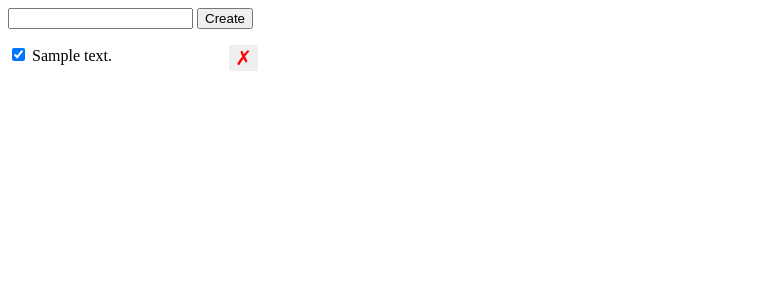
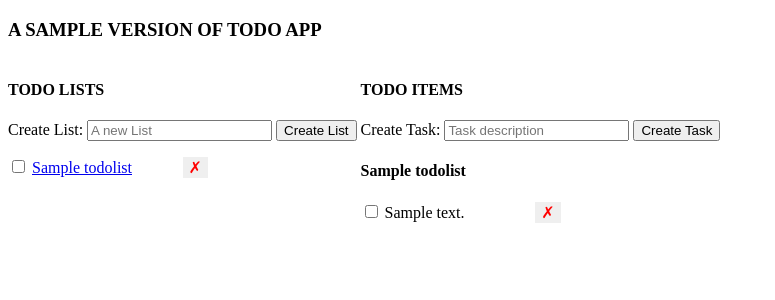
Before and after one commit to dennismutia/TodoApp, a Flask app: page /lists/1 in a window 1280 px wide. Shown: the top 300 px of the page, without its empty margins (0-775 px from the left). Run offline with Flask 2, Linux system fonts and the light colour scheme; tables that the repository leaves empty hold one stand-in row (values such as "Sample post").

Commit message:
feat: complete model for todos and todolists

```diff
--- a/app.py
+++ b/app.py
@@ -7,83 +7,194 @@ app = Flask(__name__)
 app.config['SQLALCHEMY_DATABASE_URI'] = 'postgresql://postgres@localhost:5432/todoapp'
 app.config['SQLALCHEMY_TRACK_MODIFICATIONS'] = False
 db = SQLAlchemy(app)
+
 migrate = Migrate(app, db)
 
 class Todo(db.Model):
-  __tablename__ = 'todos'
-  id = db.Column(db.Integer, primary_key=True)
-  description = db.Column(db.String(), nullable=False)
-  completed = db.Column(db.Boolean, nullable=False, default=False)
-  list_id = db.Column(db.Integer, db.ForeignKey('todolists.id'), nullable=False)
+    __tablename__ = "todos"
+    id = db.Column(db.Integer, primary_key=True)
+    description = db.Column(db.String(), nullable=False)
+    complete = db.Column(db.Boolean, nullable=False, default=False)
+    list_id = db.Column(db.Integer, db.ForeignKey(
+        'todolists.id'), nullable=False)
 
-  def __repr__(self):
-    return f'<Todo {self.id} {self.description}>'
-
-class ToDoList(db.Model):
-  __tablename__ = 'todolists'
-  id = db.Column(db.Integer, primary_key=True)
-  name = db.Column(db.String(), nullable=False)
-  todos = db.relationship('Todo', backref='list', lazy=True)
+    def __repr__(self):
+        return f'<Todo ID: {self.id}, description: {self.description}, complete: {self.complete}>'
 
 
+class TodoList(db.Model):
+    __tablename__ = "todolists"
+    id = db.Column(db.Integer, primary_key=True)
+    name = db.Column(db.String(), nullable=False)
+    todos = db.relationship('Todo', backref='list', lazy=True)
 
-@app.route('/todos/<todo_id>', methods=['DELETE'])
-def delete_todo(todo_id):
-  try:
-    Todo.query.filter_by(id=todo_id).delete()
-    db.session.commit()
-  except:
-    db.session.rollback()
-  finally:
-    db.session.close()
-  return jsonify({ 'success': True })
+    def __repr__(self):
+        return f'<TodoList ID: {self.id}, name: {self.name}, todos: {self.todos}>'
 
-# note: more conventionally, we would write a
-# POST endpoint to /todos for the create endpoint:
-# @app.route('/todos', method=['POST'])
+
 @app.route('/todos/create', methods=['POST'])
 def create_todo():
-  error = False
-  body = {}
-  try:
-    description = request.get_json()['description']
-    todo = Todo(description=description, completed=False)
-    db.session.add(todo)
-    db.session.commit()
-    body['id'] = todo.id
-    body['completed'] = todo.completed
-    body['description'] = todo.description
-  except:
-    error = True
-    db.session.rollback()
-    print(sys.exc_info())
-  finally:
-    db.session.close()
-  if error:
-    abort (400)
-  else:
-    return jsonify(body)
+    error = False
+    body = {}
+    try:
+        description = request.get_json()['description']
+        list_id = request.get_json()['list_id']
+        todo = Todo(description=description, complete=False, list_id=list_id)
+        db.session.add(todo)
+        db.session.commit()
+        body['id'] = todo.id
+        body['complete'] = todo.complete
+        body['description'] = todo.description
+    except():
+        db.session.rollback()
+        error = True
+        print(sys.exc_info())
+    finally:
+        db.session.close()
+    if error:
+        abort(500)
+    else:
+        return jsonify(body)
+
+@app.route('/todos/<todo_id>/set-complete', methods=['POST'])
+def update_todo(todo_id):
+    error = False
+    try:
+        complete = request.get_json()['complete']
+        todo = Todo.query.get(todo_id)
+        print('Todo: ', todo)
+        todo.complete = complete
+        db.session.commit()
+    except():
+        db.session.rollback()
+        error = True
+        print(sys.exc_info())
+    finally:
+        db.session.close()
+    if error:
+        abort(500)
+    else:
+        return redirect(url_for('index'))
+
+@app.route('/todos/<todo_id>/delete', methods=['DELETE'])
+def delete_todo(todo_id):
+    error = False
+    try:
+        #Todo.query.filter_by(id=todo_id).delete()
+        todo = Todo.query.get(todo_id)
+        db.session.delete(todo)
+        db.session.commit()
+    except():
+        db.session.rollback()
+        error = True
+    finally:
+        db.session.close()
+    if error:
+        abort(500)
+    else:
+        return jsonify({'success': True})
 
 @app.route('/todos/<todo_id>/set-completed', methods=['POST'])
 def set_completed_todo(todo_id):
-  try:
-    completed = request.get_json()['completed']
-    print('completed', completed)
-    todo = Todo.query.get(todo_id)
-    todo.completed = completed
-    db.session.commit()
-  except:
-    db.session.rollback()
-  finally:
-    db.session.close()
-  return redirect(url_for('index'))
+    error = False
+
+    try:
+        completed = request.get_json()['completed']
+
+        todo = Todo.query.get(todo_id)
+        todo.completed = completed
+
+        db.session.commit()
+    except:
+        db.session.rollback()
+
+        error = True
+    finally:
+        db.session.close()
+
+    if error:
+        abort(500)
+    else:
+        return '', 200
+
+@app.route('/')
+def index():
+    return redirect(url_for('get_list_todos', list_id=1))
 
 @app.route('/lists/<list_id>')
 def get_list_todos(list_id):
-  return render_template('index.html',
-    todos=Todo.query.filter_by(list_id=list_id).order_by('id')
-    .all())
+    lists = TodoList.query.all()
+    active_list = TodoList.query.get(list_id)
+    todos = Todo.query.filter_by(list_id=list_id).order_by('id').all()
 
-@app.route('/')
-def index():
-  return redirect(url_for('get_list_todos', list_id=1))
+    return render_template('index.html', todos=todos, lists=lists, active_list=active_list)
+
+@app.route('/lists/create', methods=['POST'])
+def create_list():
+    error = False
+    body = {}
+    try:
+        name = request.get_json()['name']
+        todolist = TodoList(name=name)
+        db.session.add(todolist)
+        db.session.commit()
+        body['id'] = todolist.id
+        body['name'] = todolist.name
+    except():
+        db.session.rollback()
+        error = True
+        print(sys.exc_info)
+    finally:
+        db.session.close()
+    if error:
+        abort(500)
+    else:
+        return jsonify(body)
+
+@app.route('/lists/<list_id>/delete', methods=['DELETE'])
+def delete_list(list_id):
+    error = False
+    try:
+        list = TodoList.query.get(list_id)
+        for todo in list.todos:
+            db.session.delete(todo)
+
+        db.session.delete(list)
+        db.session.commit()
+    except():
+        db.session.rollback()
+        error = True
+    finally:
+        db.session.close()
+    if error:
+        abort(500)
+    else:
+        return jsonify({'success': True})
+
+
+@app.route('/lists/<list_id>/set-completed', methods=['POST'])
+def set_completed_list(list_id):
+    error = False
+
+    try:
+        list = TodoList.query.get(list_id)
+
+        for todo in list.todos:
+            todo.completed = True
+
+        db.session.commit()
+    except:
+        db.session.rollback()
+
+        error = True
+    finally:
+        db.session.close()
+
+    if error:
+        abort(500)
+    else:
+        return '', 200
+
+
+if __name__ == '__main__':
+    app.run(debug=True)
--- a/templates/index.html
+++ b/templates/index.html
@@ -1,5 +1,7 @@
-<html>
+<!DOCTYPE html>
+<html lang="en">
   <head>
+    <meta http-equiv="refresh" content="60">
     <title>Todo App</title>
     <style>
       .hidden {
@@ -7,9 +9,8 @@
       }
       ul {
         list-style: none;
-        padding: 0;
-        margin: 0;
-        width: 250px;
+        padding-left: 0;
+        width: 200px;
       }
       li {
         clear: both;
@@ -21,46 +22,103 @@
         color: red;
         float: right;
         cursor: pointer;
-        font-size: 20px;
+        font-size: 16px;
+      }
+      .lists-wrapper, .todos-wrapper {
+        display: inline-block;
+        vertical-align: top;
       }
     </style>
   </head>
   <body>
-    <form id="form" method="post" action="/todos/create">
-      <input type="text" id="description" name="description" />
-      <input type="submit" value="Create" />
+    <h3>A SAMPLE VERSION OF TODO APP</h3>
+    <div class="lists-wrapper">
+        <h4>TODO LISTS</h4>
+        <form action="/lists/create" method="POST" id="list-form">
+          <label for="todolist">Create List:</label>
+          <input type="text" name="todolist" id="todolist-input" placeholder="A new List" data-id="{{ active_list.id }}"/>
+          <button type="submit">Create List</button>
         </form>
-    <div id="error" class="hidden">Something went wrong!</div>
+      <ul id="lists">
+        {% for list in lists %}
+        <li>
+          <input type="checkbox" data-id="{{ list.id }}" class="list-check-completed">
+          <a href="/lists/{{ list.id }}">{{ list.name }}</a>
+          <button class="delete-list" data-id="{{ list.id }}">&cross;</button>
+        </li>
+    {% endfor %}
+      </ul>
+    </div>
+
+    <div class="todos-wrapper">
+      <h4>TODO ITEMS</h4>
+      <form action="/todos/create" method="POST" id="todo-form">
+        <input id="list_id" type="hidden" value="{{ active_list.id }}">
+        <label for="description">Create Task:</label>
+        <input id="description" type="text" name="description" placeholder="Task description"  />
+        <button type="submit">Create Task</button>
+      </form>
+      <div id="error" class="hidden">
+        An error occurred, please try again.
+      </div>
+        <h4>{{ active_list.name }}</h4>
         <ul id="todos">
           {% for todo in todos %}
           <li>
-        <input class="check-completed" data-id="{{ todo.id }}" type="checkbox" {% if todo.completed %} checked {% endif %} />
+            <input data-id="{{ todo.id }}" class="todo-check-completed" type="checkbox" name="complete" id="complete" {% if todo.completed %} checked {%endif%} />
             {{ todo.description }}
-        <button class="delete-button" data-id="{{ todo.id }}">&cross;</button>
+            <button class="delete-todo" data-id="{{ todo.id }}">&cross;</button>
           </li>
           {% endfor %}
         </ul>
+
+    </div>
+
     <script>
-      const deleteBtns = document.querySelectorAll('.delete-button');
-      for (let i = 0; i < deleteBtns.length; i++) {
-        const btn = deleteBtns[i];
-        btn.onclick = function(e) {
-          const todoId = e.target.dataset['id'];
-          fetch('/todos/' + todoId, {
-            method: 'DELETE'
+      let deleteBtns;
+      const listCheckboxes = document.querySelectorAll('.list-check-completed');
+      for (let i = 0; i < listCheckboxes.length; i++) {
+          const checkbox = listCheckboxes[i];
+
+          checkbox.onchange = function (e) {
+              if (e.target.checked) {
+                  const listId = e.target.dataset.id;
+
+                  fetch('/lists/' + listId + '/set-completed', {
+                      method: 'POST',
+                      headers: {
+                          'Content-Type': 'application/json'
+                      }
                   })
-          .then(function() {
-            const item = e.target.parentElement;
-            item.remove();
+                  .then(function (jsonResponse) {
+                      document.getElementById('error').className = 'hidden';
+
+                      const todoCheckboxes = document.querySelectorAll('.todo-check-completed');
+
+                      for (let i = 0; i < todoCheckboxes.length; i++) {
+                          const checkbox = todoCheckboxes[i];
+
+                          checkbox.checked = true;
+                      }
+                  })
+                  .catch(function () {
+                      document.getElementById('error').className = '';
                   })
               }
           }
-      const checkboxes = document.querySelectorAll('.check-completed');
-      for (let i = 0; i < checkboxes.length; i++) {
-        const checkbox = checkboxes[i];
-        checkbox.onchange = function(e) {
+      }
+
+
+
+
+      const todoCheckboxes = document.querySelectorAll('.todo-check-completed');
+      for (let i = 0; i < todoCheckboxes.length; i++) {
+          const checkbox = todoCheckboxes[i];
+
+          checkbox.onchange = function (e) {
               const newCompleted = e.target.checked;
-          const todoId = e.target.dataset['id'];
+              const todoId = e.target.dataset.id;
+
               fetch('/todos/' + todoId + '/set-completed', {
                   method: 'POST',
                   body: JSON.stringify({
@@ -70,54 +128,120 @@
                       'Content-Type': 'application/json'
                   }
               })
-          .then(function() {
+              .then(function (jsonResponse) {
                   document.getElementById('error').className = 'hidden';
               })
-          .catch(function() {
+              .catch(function () {
                   document.getElementById('error').className = '';
               })
           }
       }
-      const descInput = document.getElementById('description');
-      document.getElementById('form').onsubmit = function(e) {
+
+      deleteBtns = document.querySelectorAll(".delete-todo");
+
+      for (let i = 0; i < deleteBtns.length; i++) {
+        const deleteBtn = deleteBtns[i];
+        deleteBtn.onclick = function(e) {
+          console.log("Delete event: ", e);
+          const todoId = e.target.dataset.id;
+          fetch('/todos/'+ todoId + '/delete',{
+            method: 'DELETE'
+          }).then(function() {
+            console.log('Parent?', e.target);
+            const item = e.target.parentElement;
+            item.remove();
+              document.getElementById("error").className = "hidden";
+            })
+            .catch(function(e) {
+              console.error(e);
+              document.getElementById("error").className = "";
+            });
+        };
+      }
+
+      deleteListBtns = document.querySelectorAll(".delete-list");
+
+      for (let i = 0; i < deleteListBtns.length; i++) {
+        const deleteBtn = deleteListBtns[i];
+        deleteBtn.onclick = function(e) {
+          console.log("Delete event: ", e);
+          const listId = e.target.dataset.id;
+
+          fetch('/lists/'+ listId + '/delete',{
+            method: 'DELETE'
+          }).then(function() {
+            console.log('Parent?', e.target);
+            const item = e.target.parentElement;
+            item.remove();
+              document.getElementById("error").className = "hidden";
+              window.location.reload(true);
+            })
+            .catch(function(e) {
+              console.error(e);
+              document.getElementById("error").className = "";
+            });
+        };
+      }
+
+
+      document.getElementById('todo-form').onsubmit = function (e) {
         e.preventDefault();
-        const desc = descInput.value;
-        descInput.value = '';
+
         fetch('/todos/create', {
             method: 'POST',
             body: JSON.stringify({
-            'description': desc,
+                'description': document.getElementById('description').value,
+                'list_id': document.getElementById('list_id').value
             }),
             headers: {
-            'Content-Type': 'application/json',
+                'Content-Type': 'application/json'
             }
         })
-        .then(response => response.json())
-        .then(jsonResponse => {
-          const li = document.createElement('li');
-          const checkbox = document.createElement('input');
-          checkbox.className = 'check-completed';
-          checkbox.type = 'checkbox';
-          checkbox.setAttribute('data-id', jsonResponse.id);
-          li.appendChild(checkbox);
+        .then(function (response) {
+            return response.json();
+        })
+        .then(function (jsonResponse) {
+            const liItem = document.createElement('LI');
 
-          const text = document.createTextNode(' ' + jsonResponse.description);
-          li.appendChild(text);
-
-          const deleteBtn = document.createElement('button');
-          deleteBtn.className = 'delete-button';
-          deleteBtn.setAttribute('data-id', jsonResponse.id);
-          deleteBtn.innerHTML = '&cross;';
-          li.appendChild(deleteBtn);
-
-          document.getElementById('todos').appendChild(li);
+            liItem.innerHTML = jsonResponse['description'];
+            document.getElementById('todos').appendChild(liItem);
             document.getElementById('error').className = 'hidden';
+            window.location.reload(true);
         })
-        .catch(function() {
-          console.error('Error occurred');
+        .catch(function () {
             document.getElementById('error').className = '';
         })
       }
+
+      document.getElementById('list-form').onsubmit = function (e) {
+        e.preventDefault();
+
+        fetch('/lists/create', {
+            method: 'POST',
+            body: JSON.stringify({
+                'name': document.getElementById('todolist-input').value
+            }),
+            headers: {
+                'Content-Type': 'application/json'
+            }
+        })
+        .then(function (response) {
+            return response.json();
+        })
+        .then(function (jsonResponse) {
+            const liItem = document.createElement('LI');
+
+            liItem.innerHTML = jsonResponse['name'];
+            document.getElementById('lists').appendChild(liItem);
+            document.getElementById('error').className = 'hidden';
+            window.location.reload(true);
+        })
+        .catch(function (err) {
+            document.getElementById('error').className = '';
+        })
+      }
+
+
     </script>
   </body>
 </html>
```
Also changed, not shown: migrations/versions/9b7d2bd14450_.py (added, +30 -0 lines). Lines whose indentation alone changed are shown as unchanged.
